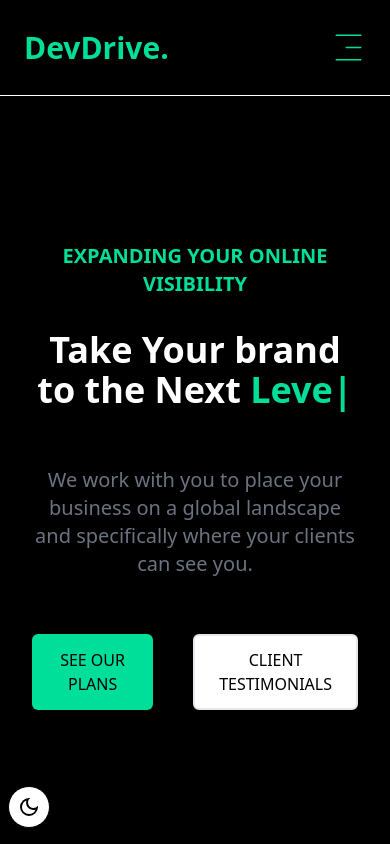
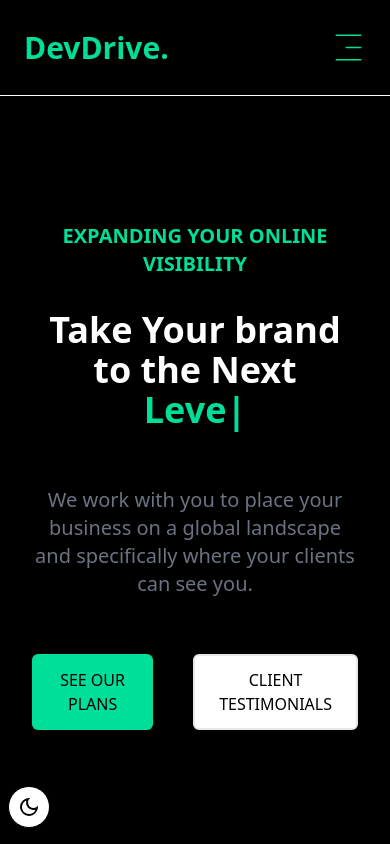
Before and after one commit to theheemmanuel/DevDriveClone, a React (Vite) app: page / in a window 390 px wide. Shown: the top 844 px of the page. Built offline with nearby package versions, Linux system fonts and the light colour scheme.

Commit message:
mobile view

```diff
--- a/src/components/Hero.tsx
+++ b/src/components/Hero.tsx
@@ -11,7 +11,7 @@ const Hero = () => {
         <h1 className="md:text-6xl sm:text-5xl text-black dark:text-white text-4xl font-bold py-6">
           Take Your brand to the Next{" "}
           <Typed
-            className="text-[#00DF9a]"
+            className="text-[#00DF9a] max-sm:block"
             strings={["Stage.", "Phase.", "Level."]}
             typeSpeed={150}
             backSpeed={100}
```
